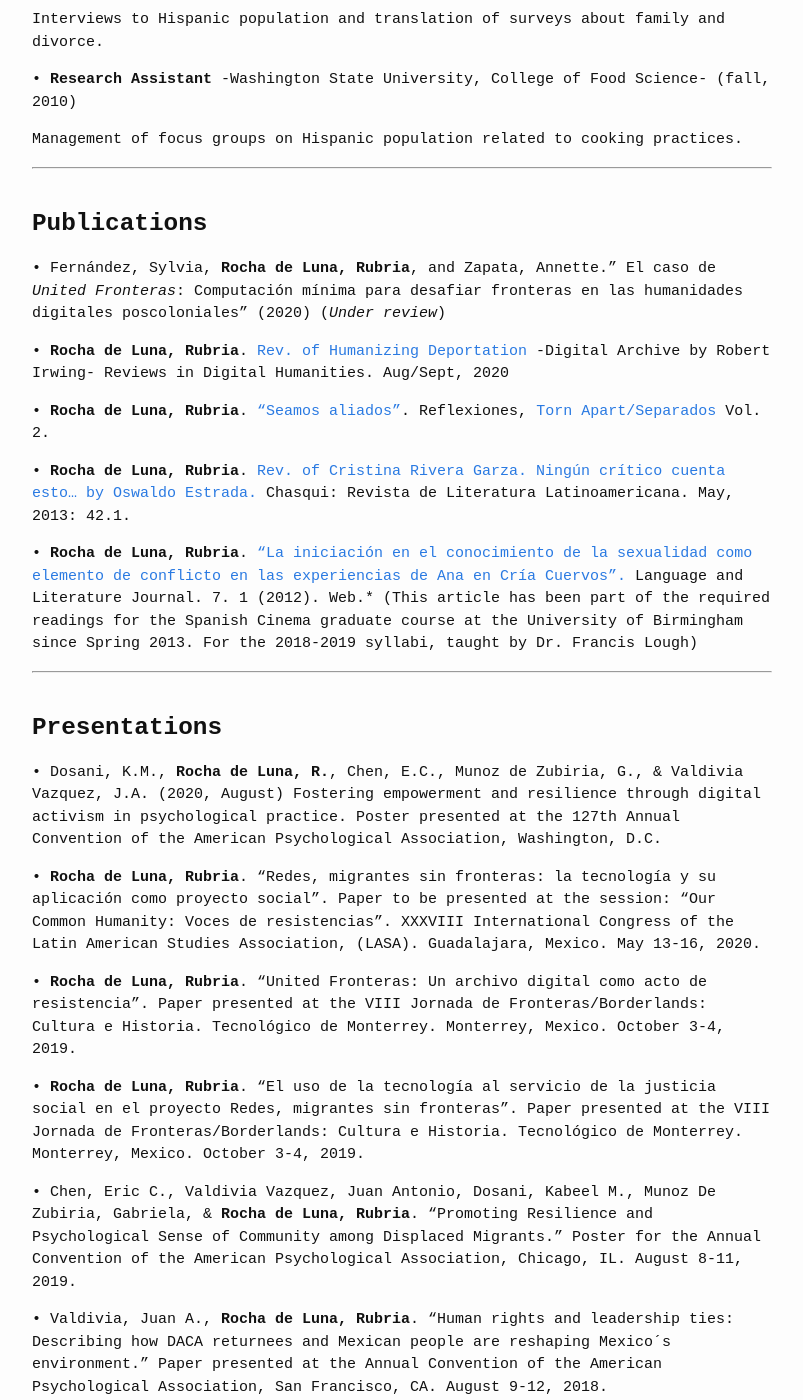
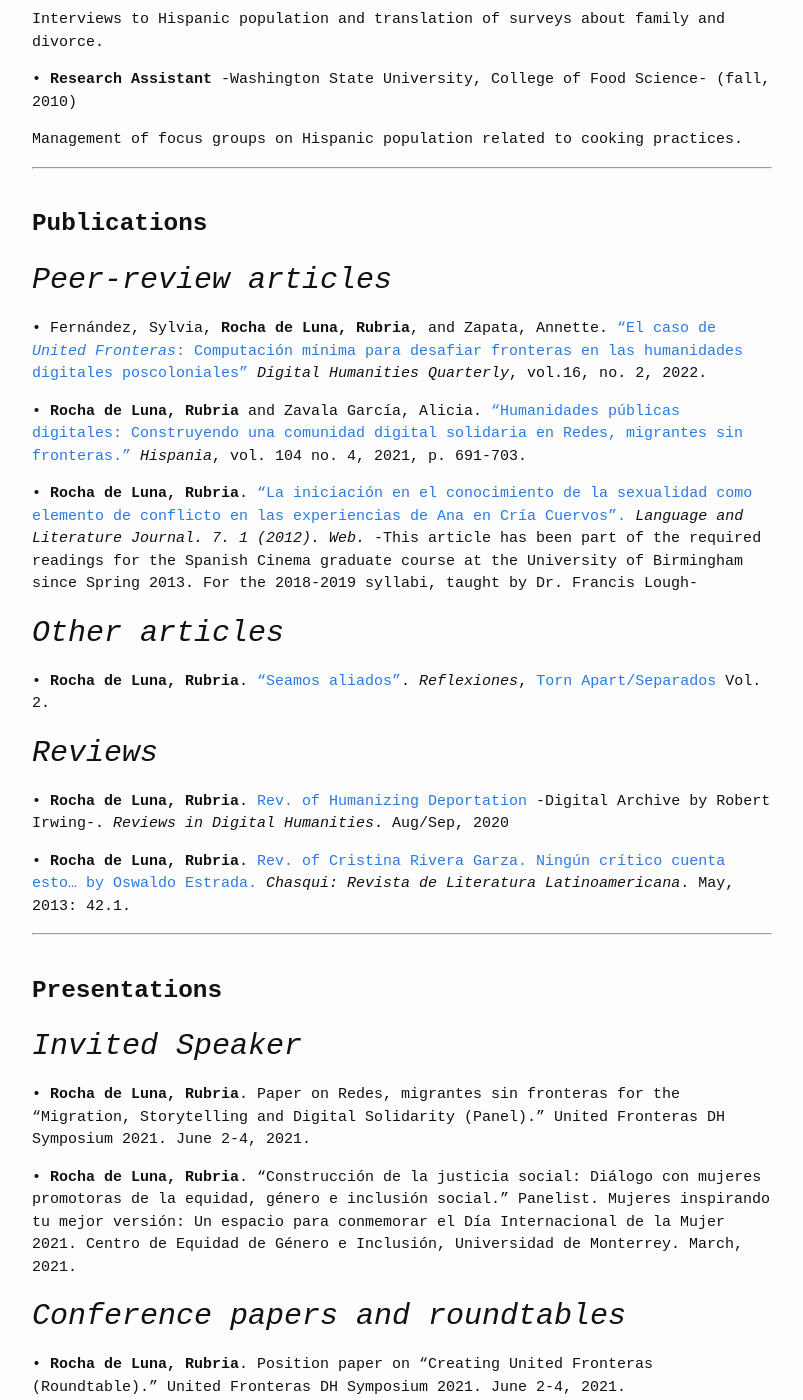
Before and after one commit to RubriaR/rubriarocha, a Jekyll site: the page built from research.md, in a window 1280 px wide and 1400 px high, scrolled down 990 px. Shown: the whole window, without its empty margins (238-1041 px from the left). Built offline with Jekyll 4.4.1, drawn with Linux system fonts in a browser that asks for light colours; some of the changed text lies outside the part shown.

Commit message:
Update research.md
actualizado al 07 de agosto 2022

```diff
--- a/research.md
+++ b/research.md
@@ -39,7 +39,6 @@ Center of Digital Humanities Research (CoDHR). Texas A&M University
 
 Interviews to Hispanic population and translation of surveys about family and divorce.
 
-
 •	**Research Assistant** -Washington State University, College of Food Science- (fall, 2010)
 
 Management of focus groups on Hispanic population related to cooking practices.
@@ -49,20 +48,40 @@ Management of focus groups on Hispanic population related to cooking practices.
 
 ### **Publications**
 
-• Fernández, Sylvia, **Rocha de Luna, Rubria**, and Zapata, Annette." El caso de *United Fronteras*: Computación mínima para desafiar fronteras en las humanidades digitales poscoloniales" (2020) (*Under review*)
+## *Peer-review articles*
 
-• **Rocha de Luna, Rubria**. [Rev. of Humanizing Deportation] -Digital Archive by Robert Irwing- Reviews in Digital Humanities. Aug/Sept, 2020
+• Fernández, Sylvia, **Rocha de Luna, Rubria**, and Zapata, Annette. ["El caso de *United Fronteras*: Computación mínima para desafiar fronteras en las humanidades digitales poscoloniales"] *Digital Humanities Quarterly*, vol.16, no. 2, 2022.
 
-•	**Rocha de Luna, Rubria**. ["Seamos aliados"]. Reflexiones, [Torn Apart/Separados] Vol. 2.
+• **Rocha de Luna, Rubria** and Zavala García, Alicia. [“Humanidades públicas digitales: Construyendo una comunidad digital solidaria en Redes, migrantes sin fronteras.”] *Hispania*, vol. 104 no. 4, 2021, p. 691-703.
 
-•	**Rocha de Luna, Rubria**. [Rev. of Cristina Rivera Garza. Ningún crítico cuenta esto… by Oswaldo Estrada.] Chasqui: Revista de Literatura Latinoamericana. May, 2013: 42.1.
+•	**Rocha de Luna, Rubria**. [“La iniciación en el conocimiento de la sexualidad como elemento de conflicto en las experiencias de Ana en Cría Cuervos”.] *Language and Literature Journal. 7. 1 (2012). Web.* -This article has been part of the required readings for the Spanish Cinema graduate course at the University of Birmingham since Spring 2013. For the 2018-2019 syllabi, taught by Dr. Francis Lough-
 
-•	**Rocha de Luna, Rubria**. [“La iniciación en el conocimiento de la sexualidad como elemento de conflicto en las experiencias de Ana en Cría Cuervos”.] Language and Literature Journal. 7. 1 (2012). Web.* (This article has been part of the required readings for the Spanish Cinema graduate course at the University of Birmingham since Spring 2013. For the 2018-2019 syllabi, taught by Dr. Francis Lough)
+## *Other articles*
+
+•	**Rocha de Luna, Rubria**. ["Seamos aliados"]. *Reflexiones*, [Torn Apart/Separados] Vol. 2.
+
+## *Reviews*
+
+• **Rocha de Luna, Rubria**. [Rev. of Humanizing Deportation] -Digital Archive by Robert Irwing-. *Reviews in Digital Humanities*. Aug/Sep, 2020
+
+•	**Rocha de Luna, Rubria**. [Rev. of Cristina Rivera Garza. Ningún crítico cuenta esto… by Oswaldo Estrada.] *Chasqui: Revista de Literatura Latinoamericana*. May, 2013: 42.1.
 
 
 ------------------------------------------------------------------------
 <br>
 ### **Presentations**
+
+## *Invited Speaker*
+
+•	**Rocha de Luna, Rubria**. Paper on Redes, migrantes sin fronteras for the “Migration, Storytelling and Digital Solidarity (Panel).” United Fronteras DH Symposium 2021. June 2-4, 2021.
+
+•	**Rocha de Luna, Rubria**. “Construcción de la justicia social: Diálogo con mujeres promotoras de la equidad, género e inclusión social.” Panelist. Mujeres inspirando tu mejor versión: Un espacio para conmemorar el Día Internacional de la Mujer 2021. Centro de Equidad de Género e Inclusión, Universidad de Monterrey. March, 2021.
+
+## *Conference papers and roundtables*
+
+• **Rocha de Luna, Rubria**. Position paper on “Creating United Fronteras (Roundtable).” United Fronteras DH Symposium 2021. June 2-4, 2021.
+
+• **Rocha de Luna, Rubria**. Position paper on “Reviews in DH Borderlands Special Issue (Roundtable). United Fronteras DH Symposium 2021. June 2-4, 2021.
 
 • Dosani, K.M., **Rocha de Luna, R.**, Chen, E.C., Munoz de Zubiria, G., & Valdivia Vazquez, J.A. (2020, August) Fostering empowerment and resilience through digital activism in psychological practice. Poster presented at the 127th Annual Convention of the American Psychological Association, Washington, D.C.
 
@@ -95,8 +114,11 @@ Management of focus groups on Hispanic population related to cooking practices.
 
 [Redes, migrantes sin fronteras]:http://redes.dh.tamu.edu/
 [The Cervantes Project Digital Archive]:http://cervantes.tamu.edu/
+["El caso de *United Fronteras*: Computación mínima para desafiar fronteras en las humanidades digitales poscoloniales"]: http://www.digitalhumanities.org/dhq/vol/16/2/000608/000608.html
+[“Humanidades públicas digitales: Construyendo una comunidad digital solidaria en Redes, migrantes sin fronteras.”]: https://muse.jhu.edu/article/842244/pdf
 ["Seamos aliados"]:http://xpmethod.plaintext.in/torn-apart/reflections/rubria_rocha.html
 [Rev. of Cristina Rivera Garza. Ningún crítico cuenta esto… by Oswaldo Estrada.]:https://go.gale.com/ps/anonymous?id=GALE%7CA344496453&sid=googleScholar&v=2.1&it=r&linkaccess=abs&issn=01458973&p=AONE&sw=w
 [“La iniciación en el conocimiento de la sexualidad como elemento de conflicto en las experiencias de Ana en Cría Cuervos”.]:https://lljournal.commons.gc.cuny.edu/2012-1-rocha-texto/
+[Torn Apart/Separados]:http://xpmethod.plaintext.in/torn-apart/
 [Rev. of Humanizing Deportation]:https://reviewsindh.pubpub.org/pub/humanizing-deportation/release/2
-[Torn Apart/Separados]:http://xpmethod.plaintext.in/torn-apart/
+[Rev. of Cristina Rivera Garza. Ningún crítico cuenta esto… by Oswaldo Estrada.]: https://www.jstor.org/stable/43589535
```
